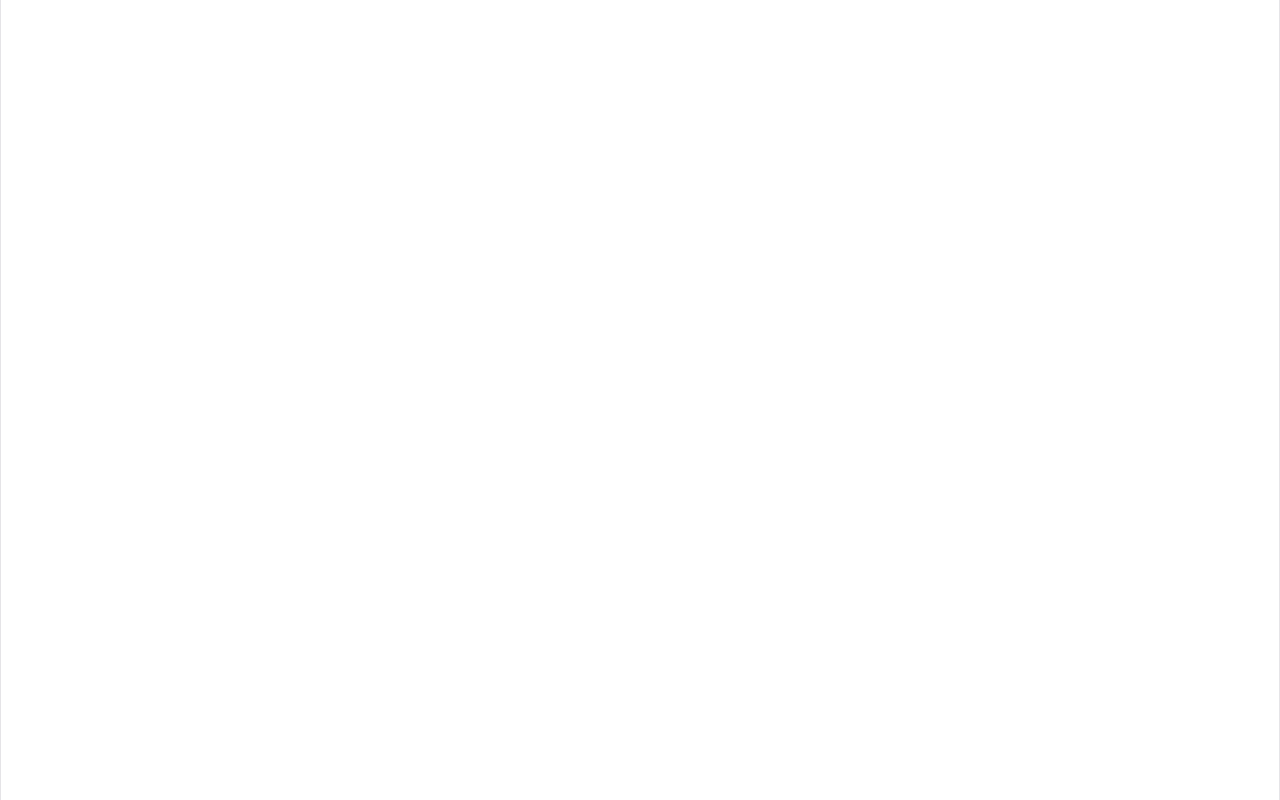
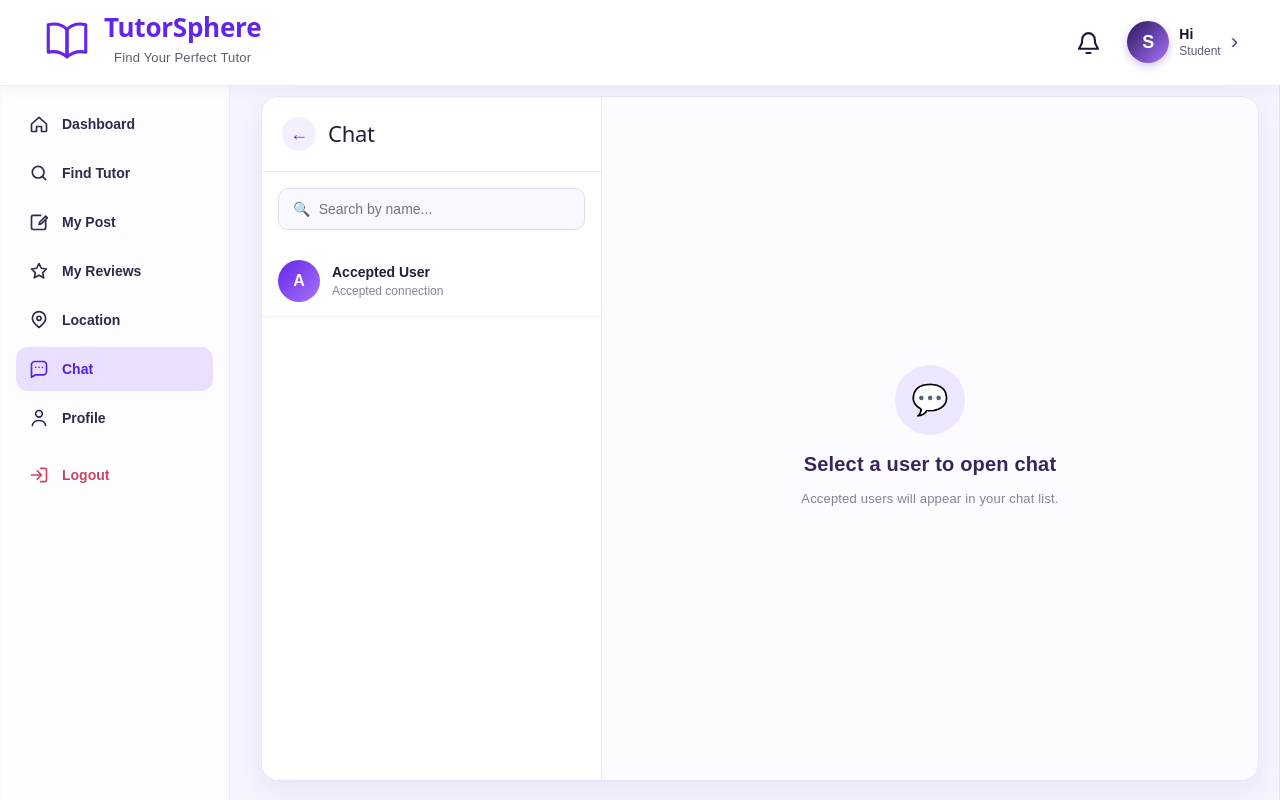
Before and after one commit to afra012/TutorSphere, a React app in the folder frontend/: page /chat in a window 1280 px wide. Before the commit this address had no page. Built offline with nearby package versions, Linux system fonts and the light colour scheme; the HTML template or start-up script is replaced by a standard one.

Commit message:
Implement accepted user chat list UI

```diff
--- a/frontend/src/App.jsx
+++ b/frontend/src/App.jsx
@@ -9,11 +9,13 @@ import {
 // =========================================================
 // NAVBAR
 // =========================================================
+
 import Navbar from "./components/Navbar/Navbar";
 
 // =========================================================
 // PUBLIC
 // =========================================================
+
 import Home from "./pages/Home/Home";
 import About from "./pages/About/About";
 import Help from "./pages/Help/Help";
@@ -21,12 +23,14 @@ import Help from "./pages/Help/Help";
 // =========================================================
 // AUTH
 // =========================================================
+
 import Login from "./pages/Auth/Login/login";
 import Register from "./pages/Auth/Register/register";
 
 // =========================================================
 // STUDENT
 // =========================================================
+
 import StudentDashboard from "./pages/StudentDashboard/StudentDashboard";
 import StudentProfile from "./pages/StudentDashboard/StudentProfile";
 import StudentReviews from "./pages/StudentDashboard/components/StudentReviews/StudentReviews";
@@ -37,6 +41,7 @@ import TutorProfile from "./pages/StudentDashboard/TutorProfile";
 // =========================================================
 // TEACHER
 // =========================================================
+
 import TeacherDashboard from "./pages/TeacherDashboard/TeacherDashboard";
 import TeacherProfile from "./pages/TeacherDashboard/TeacherProfile/TeacherProfile";
 import TeacherRequests from "./pages/TeacherDashboard/TeacherRequests";
@@ -46,6 +51,7 @@ import TeacherPosts from "./pages/TeacherDashboard/TeacherPosts";
 // =========================================================
 // ADMIN
 // =========================================================
+
 import AdminDashboard from "./pages/AdminDashboard/AdminDashboard";
 import AdminProfile from "./pages/AdminDashboard/AdminProfile";
 import AdminReviews from "./pages/AdminDashboard/AdminReviews";
@@ -54,11 +60,19 @@ import AdminManagement from "./pages/AdminDashboard/AdminManagement";
 // =========================================================
 // LOCATION
 // =========================================================
+
 import Location from "./pages/Location/Location";
+
+// =========================================================
+// CHAT
+// =========================================================
+
+import Chat from "./pages/Chat/Chat";
 
 // =========================================================
 // HOME PAGE
 // =========================================================
+
 function HomePage() {
   const navigate = useNavigate();
 
@@ -76,6 +90,7 @@ function HomePage() {
       // =====================================================
       // GOOGLE ERROR
       // =====================================================
+
       if (googleError) {
         localStorage.removeItem("authToken");
         localStorage.removeItem("currentUser");
@@ -96,6 +111,7 @@ function HomePage() {
       // =====================================================
       // NO GOOGLE TOKEN
       // =====================================================
+
       if (!googleToken) {
         return;
       }
@@ -103,6 +119,7 @@ function HomePage() {
       // =====================================================
       // GOOGLE EMAIL MATCH
       // =====================================================
+
       if (
         !googleEmail ||
         !pendingAdminEmail ||
@@ -128,6 +145,7 @@ function HomePage() {
       // =====================================================
       // VERIFY USER
       // =====================================================
+
       try {
         const response = await fetch(
           "http://127.0.0.1:8000/api/user",
@@ -149,6 +167,7 @@ function HomePage() {
         // ===================================================
         // ONLY ADMIN
         // ===================================================
+
         if (user?.role?.toLowerCase() !== "admin") {
           throw new Error("Admin access required.");
         }
@@ -156,11 +175,14 @@ function HomePage() {
         // ===================================================
         // SAVE LOGIN
         // ===================================================
+
         localStorage.setItem("authToken", googleToken);
+
         localStorage.setItem(
           "currentUser",
           JSON.stringify(user)
         );
+
         localStorage.setItem("isLoggedIn", "true");
         localStorage.setItem("role", "admin");
 
@@ -169,6 +191,7 @@ function HomePage() {
         // ===================================================
         // REMOVE QUERY STRING
         // ===================================================
+
         window.history.replaceState(
           {},
           document.title,
@@ -178,6 +201,7 @@ function HomePage() {
         // ===================================================
         // ADMIN DASHBOARD
         // ===================================================
+
         navigate("/admin-dashboard");
       } catch (error) {
         console.error("Google login error:", error);
@@ -212,6 +236,7 @@ function HomePage() {
 // =========================================================
 // LOGIN PAGE
 // =========================================================
+
 function HomeWithLogin() {
   const navigate = useNavigate();
 
@@ -244,6 +269,7 @@ function HomeWithLogin() {
 // =========================================================
 // REGISTER
 // =========================================================
+
 function HomeWithRegister() {
   const navigate = useNavigate();
 
@@ -263,6 +289,7 @@ function HomeWithRegister() {
 // =========================================================
 // APP
 // =========================================================
+
 function App() {
   return (
     <BrowserRouter>
@@ -384,7 +411,10 @@ function App() {
           path="/tutor-profile/:id"
           element={
             <>
-              <Navbar dashboardMode={true} role="student" />
+              <Navbar
+                dashboardMode={true}
+                role="student"
+              />
               <TutorProfile />
             </>
           }
@@ -457,6 +487,15 @@ function App() {
               <TeacherPosts />
             </>
           }
+        />
+
+        {/* =================================================
+            CHAT
+        ================================================= */}
+
+        <Route
+          path="/chat"
+          element={<Chat />}
         />
 
         {/* =================================================
--- a/frontend/src/components/Dashboard/DashboardSidebar.jsx
+++ b/frontend/src/components/Dashboard/DashboardSidebar.jsx
@@ -29,6 +29,13 @@ function Icon({ name }) {
       <>
         <path d="M20 10c0 5-8 11-8 11S4 15 4 10a8 8 0 1 1 16 0Z" />
         <circle cx="12" cy="10" r="2.5" />
+      </>
+    ),
+
+    chat: (
+      <>
+        <path d="M21 15a4 4 0 0 1-4 4H8l-5 3V7a4 4 0 0 1 4-4h10a4 4 0 0 1 4 4Z" />
+        <path d="M8 10h.01M12 10h.01M16 10h.01" />
       </>
     ),
 
@@ -89,6 +96,11 @@ const items = [
     path: "/location",
   },
   {
+    label: "Chat",
+    icon: "chat",
+    path: "/chat",
+  },
+  {
     label: "Profile",
     icon: "profile",
     path: "/student-profile",
--- /dev/null
+++ b/frontend/src/pages/Chat/Chat.css
@@ -0,0 +1,334 @@
+.chat-page {
+  min-height: 100vh;
+  background: #f7f3ff;
+}
+
+.chat-main {
+  margin-left: 240px;
+  padding-top: 76px;
+  min-height: 100vh;
+}
+
+.chat-container {
+  width: calc(100% - 40px);
+  max-width: 1250px;
+  height: calc(100vh - 115px);
+
+  margin: 20px auto;
+
+  display: grid;
+  grid-template-columns: 340px 1fr;
+
+  background: #ffffff;
+
+  border: 1px solid #ebe4f7;
+  border-radius: 18px;
+
+  overflow: hidden;
+
+  box-shadow:
+    0 10px 30px rgba(83, 45, 150, 0.08);
+}
+
+
+/* LEFT PANEL */
+
+.chat-list-panel {
+  border-right: 1px solid #eee8f6;
+
+  display: flex;
+  flex-direction: column;
+
+  background: #ffffff;
+}
+
+.chat-list-header {
+  padding: 20px;
+
+  display: flex;
+  align-items: center;
+
+  gap: 12px;
+
+  border-bottom: 1px solid #eee8f6;
+}
+
+.chat-list-header h2 {
+  margin: 0;
+
+  color: #251d39;
+
+  font-size: 22px;
+}
+
+.chat-back-button {
+  width: 34px;
+  height: 34px;
+
+  border: none;
+  border-radius: 50%;
+
+  background: #f4efff;
+
+  color: #6425e8;
+
+  font-size: 18px;
+
+  cursor: pointer;
+}
+
+
+/* SEARCH */
+
+.chat-search-wrapper {
+  margin: 16px;
+
+  padding: 0 14px;
+
+  display: flex;
+  align-items: center;
+
+  gap: 8px;
+
+  border: 1px solid #e3d9f4;
+  border-radius: 10px;
+
+  background: #faf8ff;
+}
+
+.chat-search-icon {
+  font-size: 14px;
+}
+
+.chat-search-wrapper input {
+  width: 100%;
+
+  padding: 12px 0;
+
+  border: none;
+  outline: none;
+
+  background: transparent;
+
+  color: #2b2340;
+
+  font-size: 14px;
+}
+
+
+/* USER LIST */
+
+.chat-user-list {
+  flex: 1;
+
+  overflow-y: auto;
+}
+
+.chat-user-item {
+  width: 100%;
+
+  padding: 14px 16px;
+
+  display: flex;
+  align-items: center;
+
+  gap: 12px;
+
+  border: none;
+  border-bottom: 1px solid #f1ecf8;
+
+  background: #ffffff;
+
+  text-align: left;
+
+  cursor: pointer;
+
+  transition: 0.2s;
+}
+
+.chat-user-item:hover {
+  background: #faf7ff;
+}
+
+.chat-user-item.is-selected {
+  background: #f2ebff;
+}
+
+.chat-user-avatar {
+  width: 42px;
+  height: 42px;
+
+  flex-shrink: 0;
+
+  display: grid;
+  place-items: center;
+
+  border-radius: 50%;
+
+  background: linear-gradient(
+    135deg,
+    #6425e8,
+    #a874ff
+  );
+
+  color: #ffffff;
+
+  font-size: 16px;
+  font-weight: 700;
+}
+
+.chat-user-avatar.large {
+  width: 46px;
+  height: 46px;
+
+  font-size: 18px;
+}
+
+.chat-user-details {
+  display: flex;
+  flex-direction: column;
+
+  gap: 4px;
+}
+
+.chat-user-details strong {
+  color: #251d39;
+
+  font-size: 14px;
+}
+
+.chat-user-details span {
+  color: #8c8299;
+
+  font-size: 12px;
+}
+
+.chat-empty-list {
+  padding: 30px 20px;
+
+  text-align: center;
+
+  color: #8a8194;
+
+  font-size: 13px;
+}
+
+
+/* RIGHT PANEL */
+
+.chat-content-panel {
+  min-width: 0;
+
+  display: flex;
+  flex-direction: column;
+
+  background: #fcfbff;
+}
+
+.chat-content-header {
+  padding: 17px 20px;
+
+  display: flex;
+  align-items: center;
+
+  gap: 12px;
+
+  border-bottom: 1px solid #eee8f6;
+
+  background: #ffffff;
+}
+
+.chat-content-header h3 {
+  margin: 0 0 3px;
+
+  color: #251d39;
+
+  font-size: 15px;
+}
+
+.chat-content-header span {
+  color: #91879e;
+
+  font-size: 12px;
+}
+
+.chat-blank-area {
+  flex: 1;
+
+  background: #fcfbff;
+}
+
+
+/* EMPTY RIGHT PANEL */
+
+.chat-placeholder {
+  flex: 1;
+
+  display: flex;
+  flex-direction: column;
+  align-items: center;
+  justify-content: center;
+
+  padding: 30px;
+
+  text-align: center;
+}
+
+.chat-placeholder-icon {
+  width: 70px;
+  height: 70px;
+
+  display: grid;
+  place-items: center;
+
+  margin-bottom: 16px;
+
+  border-radius: 50%;
+
+  background: #eee5ff;
+
+  font-size: 30px;
+}
+
+.chat-placeholder h3 {
+  margin: 0 0 8px;
+
+  color: #39245e;
+
+  font-size: 20px;
+}
+
+.chat-placeholder p {
+  margin: 0;
+
+  color: #8a8194;
+
+  font-size: 13px;
+}
+
+
+/* RESPONSIVE */
+
+@media (max-width: 900px) {
+  .chat-main {
+    margin-left: 0;
+  }
+
+  .chat-container {
+    grid-template-columns: 300px 1fr;
+  }
+}
+
+@media (max-width: 700px) {
+  .chat-container {
+    grid-template-columns: 1fr;
+  }
+
+  .chat-list-panel {
+    border-right: none;
+  }
+
+  .chat-content-panel {
+    display: none;
+  }
+}
--- /dev/null
+++ b/frontend/src/pages/Chat/Chat.jsx
@@ -0,0 +1,188 @@
+import { useMemo, useState } from "react";
+import { useNavigate } from "react-router-dom";
+import Navbar from "../../components/Navbar/Navbar";
+import DashboardSidebar from "../../components/Dashboard/DashboardSidebar";
+import TeacherSidebar from "../TeacherDashboard/components/TeacherSidebar";
+import "./Chat.css";
+
+function Chat() {
+  const navigate = useNavigate();
+
+  const currentUser = JSON.parse(
+    localStorage.getItem("currentUser") || "{}"
+  );
+
+  const role = String(
+    currentUser?.role ||
+      localStorage.getItem("role") ||
+      "student"
+  ).toLowerCase();
+
+  // Temporary frontend data.
+  // Backend/API will replace this later.
+  const [acceptedUsers] = useState([
+    {
+      id: 1,
+      name: "Accepted User",
+    },
+  ]);
+
+  const [search, setSearch] = useState("");
+  const [selectedUser, setSelectedUser] = useState(null);
+
+  const filteredUsers = useMemo(() => {
+    return acceptedUsers.filter((user) =>
+      user.name
+        .toLowerCase()
+        .includes(search.toLowerCase())
+    );
+  }, [acceptedUsers, search]);
+
+  const handleBack = () => {
+    if (role === "teacher") {
+      navigate("/teacher-dashboard");
+    } else {
+      navigate("/student-dashboard");
+    }
+  };
+
+  return (
+    <div className="chat-page">
+      <Navbar
+        dashboardMode={true}
+        role={role}
+      />
+
+      {role === "teacher" ? (
+        <TeacherSidebar />
+      ) : (
+        <DashboardSidebar />
+      )}
+
+      <main className="chat-main">
+        <div className="chat-container">
+
+          {/* LEFT SIDE */}
+          <section className="chat-list-panel">
+
+            <div className="chat-list-header">
+              <button
+                type="button"
+                className="chat-back-button"
+                onClick={handleBack}
+              >
+                ←
+              </button>
+
+              <h2>Chat</h2>
+            </div>
+
+            <div className="chat-search-wrapper">
+              <span className="chat-search-icon">
+                🔍
+              </span>
+
+              <input
+                type="text"
+                placeholder="Search by name..."
+                value={search}
+                onChange={(event) =>
+                  setSearch(event.target.value)
+                }
+              />
+            </div>
+
+            <div className="chat-user-list">
+
+              {filteredUsers.length === 0 ? (
+                <div className="chat-empty-list">
+                  No accepted users found.
+                </div>
+              ) : (
+                filteredUsers.map((user) => (
+                  <button
+                    key={user.id}
+                    type="button"
+                    className={`chat-user-item ${
+                      selectedUser?.id === user.id
+                        ? "is-selected"
+                        : ""
+                    }`}
+                    onClick={() =>
+                      setSelectedUser(user)
+                    }
+                  >
+                    <div className="chat-user-avatar">
+                      {user.name
+                        .charAt(0)
+                        .toUpperCase()}
+                    </div>
+
+                    <div className="chat-user-details">
+                      <strong>
+                        {user.name}
+                      </strong>
+
+                      <span>
+                        Accepted connection
+                      </span>
+                    </div>
+                  </button>
+                ))
+              )}
+
+            </div>
+          </section>
+
+          {/* RIGHT SIDE */}
+          <section className="chat-content-panel">
+
+            {selectedUser ? (
+              <>
+                <div className="chat-content-header">
+                  <div className="chat-user-avatar large">
+                    {selectedUser.name
+                      .charAt(0)
+                      .toUpperCase()}
+                  </div>
+
+                  <div>
+                    <h3>
+                      {selectedUser.name}
+                    </h3>
+
+                    <span>
+                      Chat
+                    </span>
+                  </div>
+                </div>
+
+                <div className="chat-blank-area">
+                  {/* Messaging UI will be added later */}
+                </div>
+              </>
+            ) : (
+              <div className="chat-placeholder">
+                <div className="chat-placeholder-icon">
+                  💬
+                </div>
+
+                <h3>
+                  Select a user to open chat
+                </h3>
+
+                <p>
+                  Accepted users will appear in your chat list.
+                </p>
+              </div>
+            )}
+
+          </section>
+
+        </div>
+      </main>
+    </div>
+  );
+}
+
+export default Chat;
--- a/frontend/src/pages/TeacherDashboard/components/TeacherSidebar.jsx
+++ b/frontend/src/pages/TeacherDashboard/components/TeacherSidebar.jsx
@@ -41,6 +41,13 @@ function Icon({ name }) {
       </>
     ),
 
+    chat: (
+      <>
+        <path d="M21 15a4 4 0 0 1-4 4H8l-5 3V7a4 4 0 0 1 4-4h10a4 4 0 0 1 4 4Z" />
+        <path d="M8 10h.01M12 10h.01M16 10h.01" />
+      </>
+    ),
+
     logout: (
       <>
         <path d="M10 17l5-5-5-5M15 12H3" />
@@ -70,6 +77,7 @@ const items = [
   ["Reviews", "reviews", "/teacher-reviews"],
   ["View Post", "post", "/teacher-posts"],
   ["Location", "location", "/location"],
+  ["Chat", "chat", "/chat"],
   ["Profile", "profile", "/teacher-profile"],
 ];
 
```
